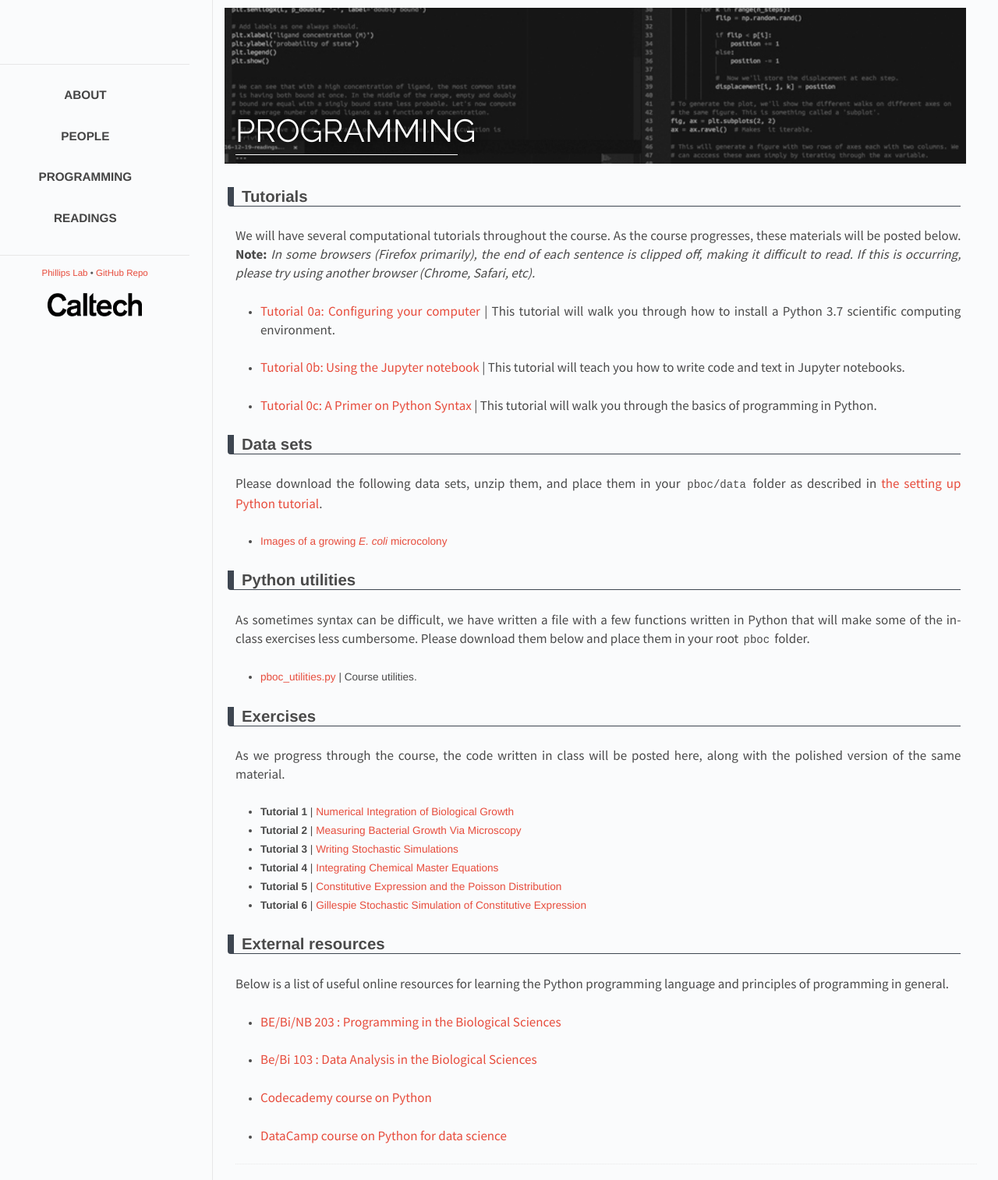
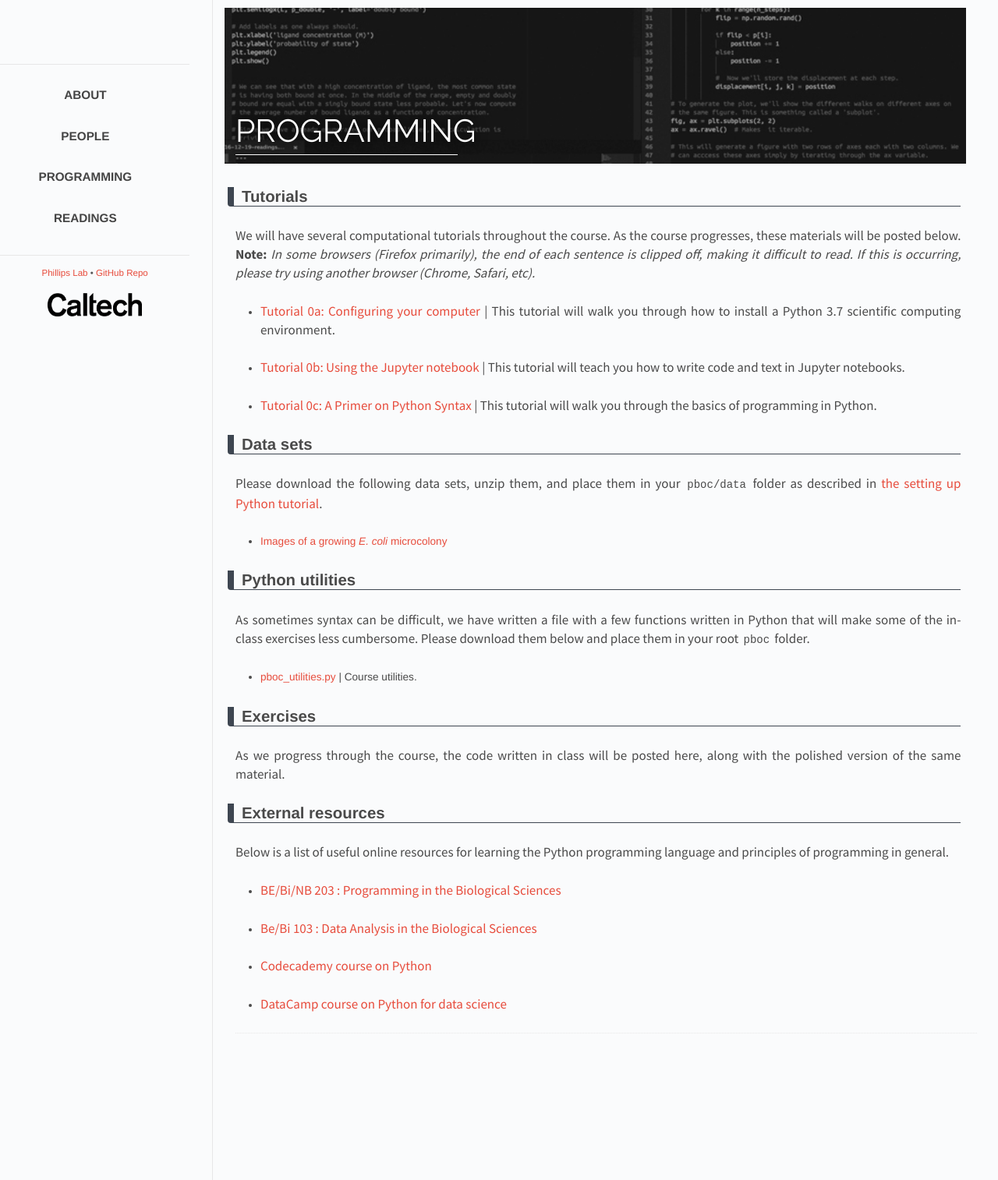
Before and after one commit to RPGroup-PBoC/ncbs_pboc, a Jekyll site: the page built from _posts/2017-01-25-code.md, in a window 1280 px wide. Shown: the whole page at 78% size. Built offline with Jekyll 4.4.1, drawn with Linux system fonts in a browser that asks for light colours.

Commit message:
comment out tutorials

```diff
--- a/_posts/2017-01-25-code.md
+++ b/_posts/2017-01-25-code.md
@@ -35,12 +35,12 @@ As sometimes syntax can be difficult, we have written a file with a few function
 As we progress through the course, the code written in class will be posted here, along with the polished version of the same material.
 
 
-* **Tutorial 1** \| [Numerical Integration of Biological Growth]({{site.baseurl}}/code/t1a_numerical_integration.html)
+<!-- * **Tutorial 1** \| [Numerical Integration of Biological Growth]({{site.baseurl}}/code/t1a_numerical_integration.html)
 * **Tutorial 2** \| [Measuring Bacterial Growth Via Microscopy]({{site.baseurl}}/code/t1b_ecoli_growth.html)
 * **Tutorial 3** \| [Writing Stochastic Simulations]({{site.baseurl}}/code/t03_stochastic_simulations.html)
 * **Tutorial 4** \| [Integrating Chemical Master Equations]({{site.baseurl}}/code/t04_chemical_master_equations.html)
 * **Tutorial 5** \| [Constitutive Expression and the Poisson Distribution]({{site.baseurl}}/code/t05_constitutive_expression.html)
-* **Tutorial 6** \| [Gillespie Stochastic Simulation of Constitutive Expression]({{site.baseurl}}/code/t06_gillespie_algorithm.html)
+* **Tutorial 6** \| [Gillespie Stochastic Simulation of Constitutive Expression]({{site.baseurl}}/code/t06_gillespie_algorithm.html) -->
 
 
 ## External resources
```
